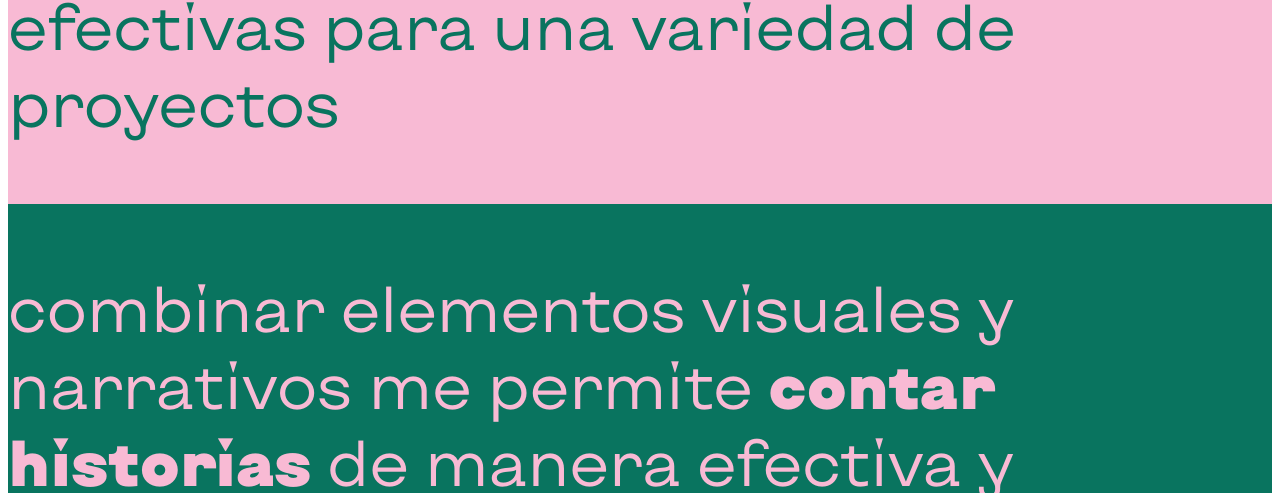
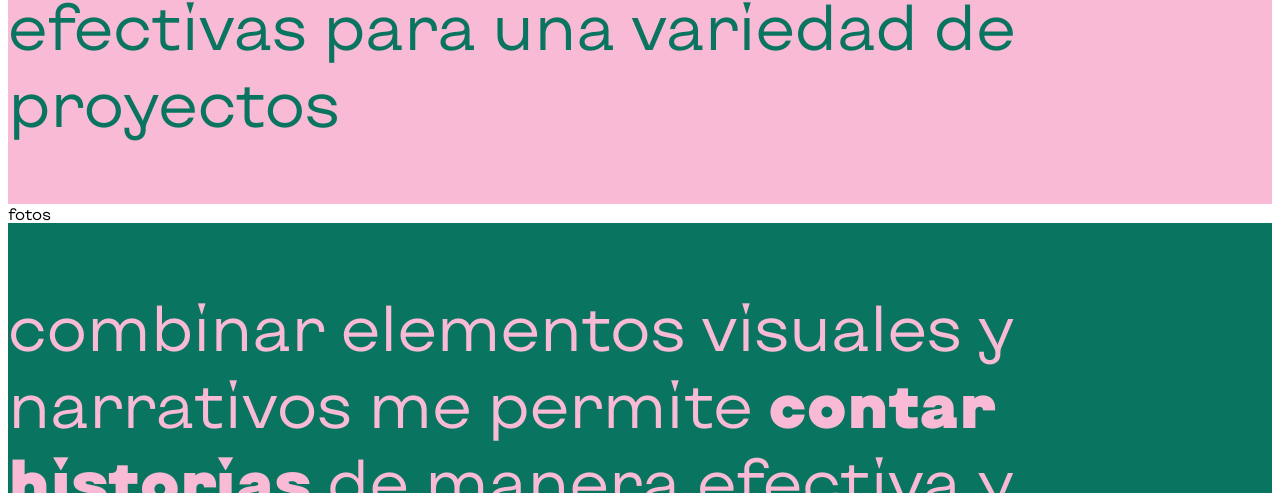
Before and after one commit to civanaa/portafolio-ana-, a plain HTML site: page personal.html in a window 1280 px wide. Shown: the part 607-1100 px from the top of the page. Drawn offline with Linux system fonts and the light colour scheme.

Commit message:
prueba git
prueba

```diff
--- a/personal.html
+++ b/personal.html
@@ -28,7 +28,7 @@
           de proyectos
         </p>
       </div>
-      <div></div>
+      <div>fotos</div>
       <div class="texto2">
         <p class="combinar">
           combinar elementos visuales y narrativos me permite
```
